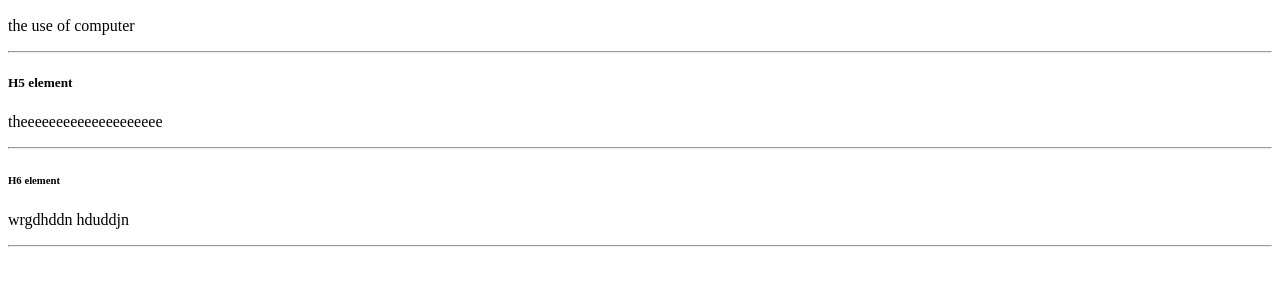
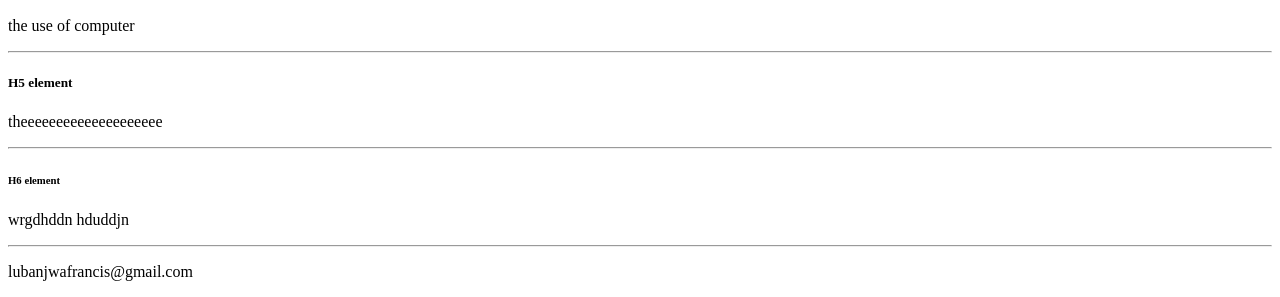
Before and after one commit to francislub/LUBANJWA-FRANCIS-23, a plain HTML site: page index.html in a window 1280 px wide. Shown: the part 680-977 px from the top of the page. Before the commit the page ends 935 px from the top, so only its background shows below. Drawn offline with Linux system fonts and the light colour scheme.

Commit message:
Update index.html

```diff
--- a/index.html
+++ b/index.html
@@ -30,6 +30,7 @@
     <h6>H6 element</h6>
     <p>wrgdhddn  hduddjn </p>
     <hr>
+    <p>lubanjwafrancis@gmail.com</p>
 
 </body>
 </html>
```
